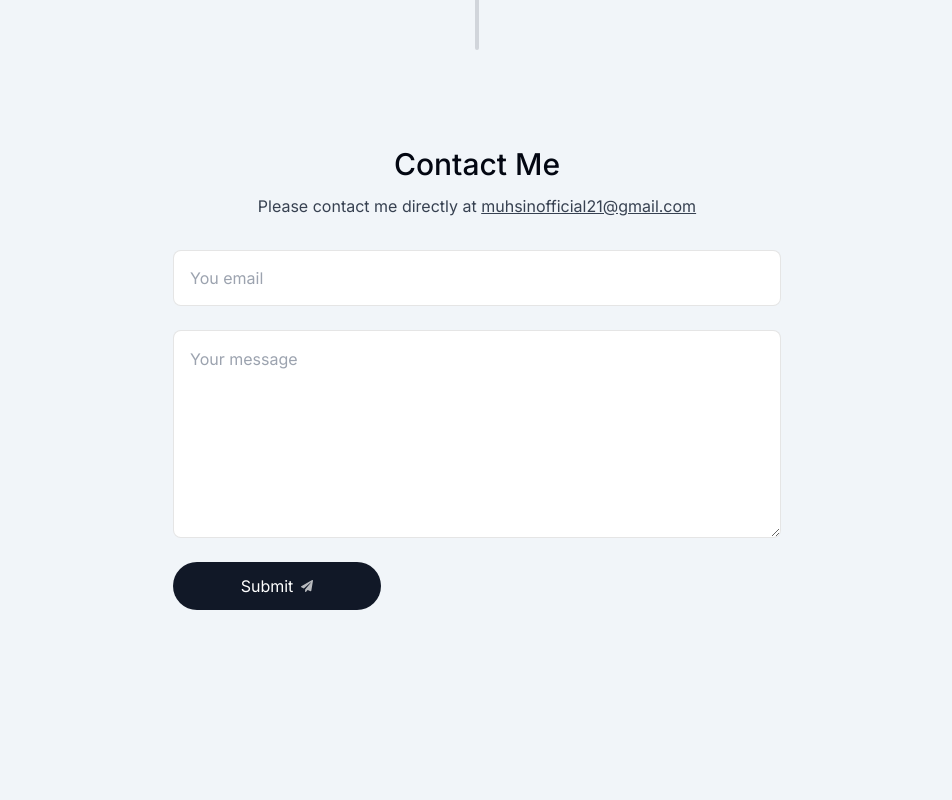
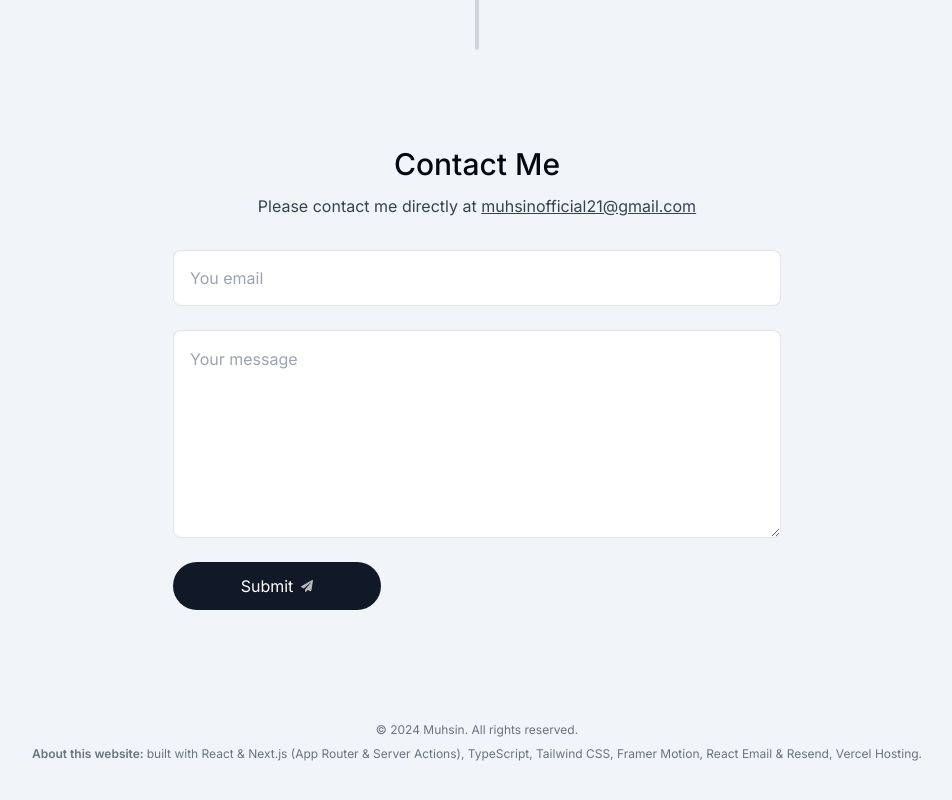
Before and after one commit to Muhsin-42/muhsin-portfolio-nextjs, a Next.js app: page / in a window 1280 px wide. Shown: the part 4719-5519 px from the top of the page, without its empty margins (163-1115 px from the left). Before the commit the page ends 5441 px from the top, so only its background shows below. Built offline with nearby package versions, Linux system fonts and the light colour scheme; no server answers.

Commit message:
Done footer

```diff
--- a/src/app/layout.tsx
+++ b/src/app/layout.tsx
@@ -5,6 +5,7 @@ import React from "react";
 import Navbar from "@/components/Navbar";
 import ActiveSectionContext from "@/context/activeSectionContext";
 import { Toaster } from "react-hot-toast";
+import Footer from "@/components/Sections/Footer";
 
 const inter = Inter({ subsets: ["latin"] });
 
@@ -40,6 +41,7 @@ export default function RootLayout({
           <Navbar />
           {children}
           <Toaster position="top-right" />
+          <Footer />
         </ActiveSectionContext>
       </body>
     </html>
--- /dev/null
+++ b/src/components/Sections/Footer.tsx
@@ -0,0 +1,18 @@
+import React from "react";
+
+const Footer = () => {
+  return (
+    <footer className="mb-10 px-4 text-center text-gray-500">
+      <small className="mb-2 block text-xs">
+        &copy; 2024 Muhsin. All rights reserved.
+      </small>
+      <p className="text-xs">
+        <span className="font-semibold">About this website: </span> built with
+        React & Next.js (App Router & Server Actions), TypeScript, Tailwind CSS,
+        Framer Motion, React Email & Resend, Vercel Hosting.
+      </p>
+    </footer>
+  );
+};
+
+export default Footer;
```
